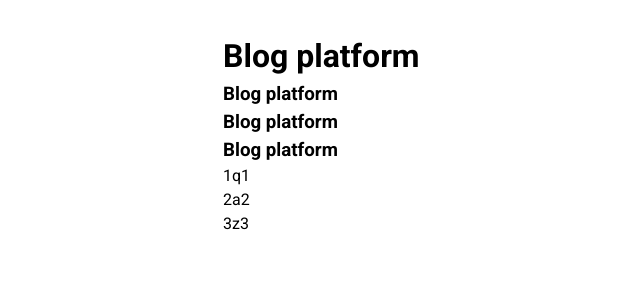
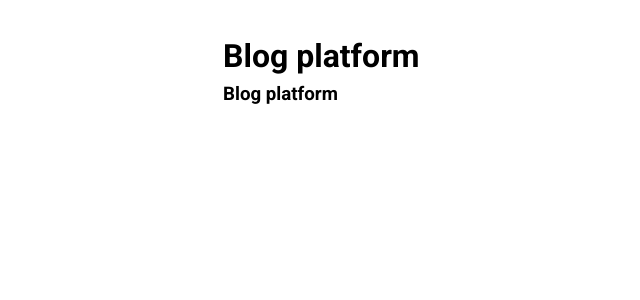
Before and after one commit to VladislavOstudin/Blog_platform, a React (Vite) app: page / in a window 1280 px wide. Shown: the top 300 px of the page, without its empty margins (8-648 px from the left). Built offline with nearby package versions, Linux system fonts and the light colour scheme.

Commit message:
test husky

```diff
--- a/src/components/App/App.jsx
+++ b/src/components/App/App.jsx
@@ -6,13 +6,6 @@ export default function App() {
     <main>
       <h1>Blog platform</h1>
       <h3>Blog platform</h3>
-      <h3>Blog platform</h3>
-      <h3>Blog platform</h3>
-      <ul>
-        <li>1q1</li>
-        <li>2a2</li>
-        <li>3z3</li>
-      </ul>
     </main>
   )
 }
```
